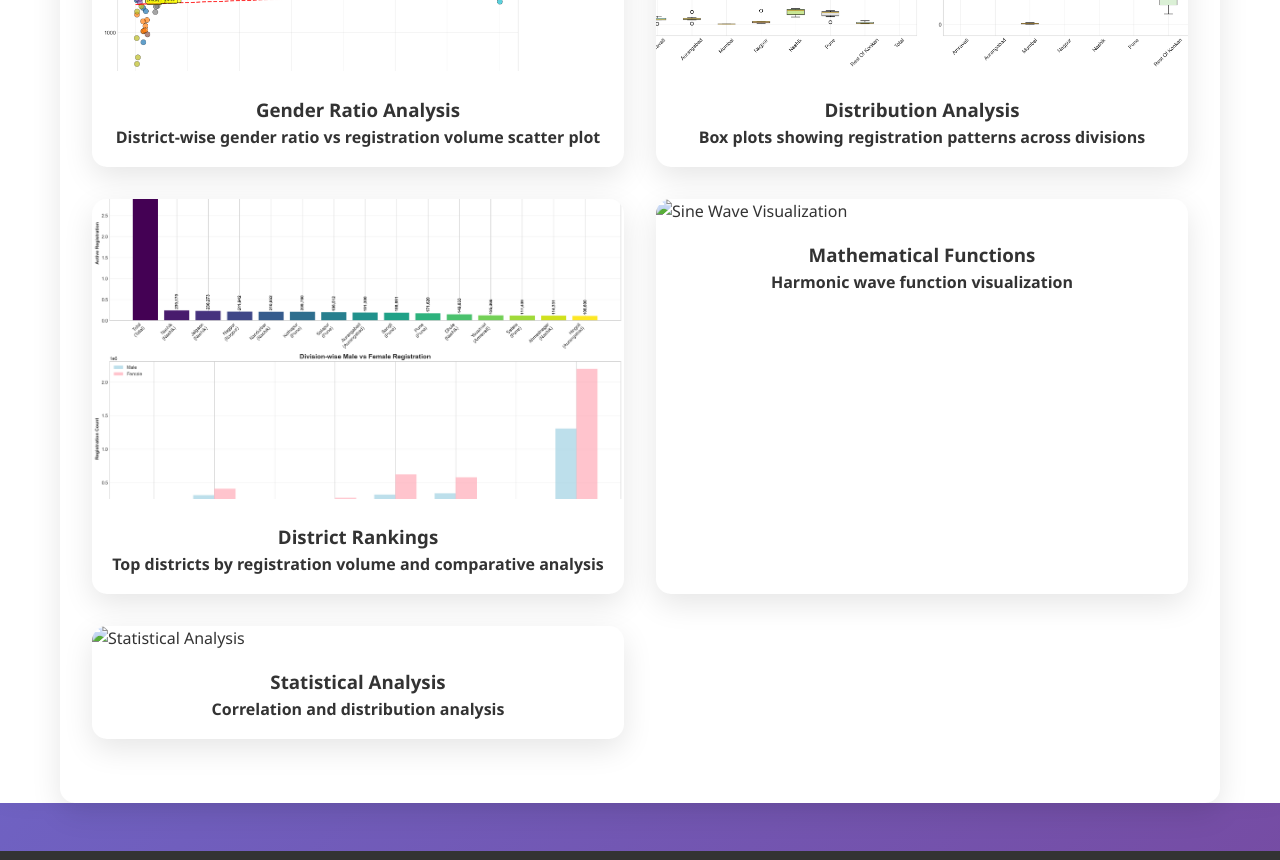
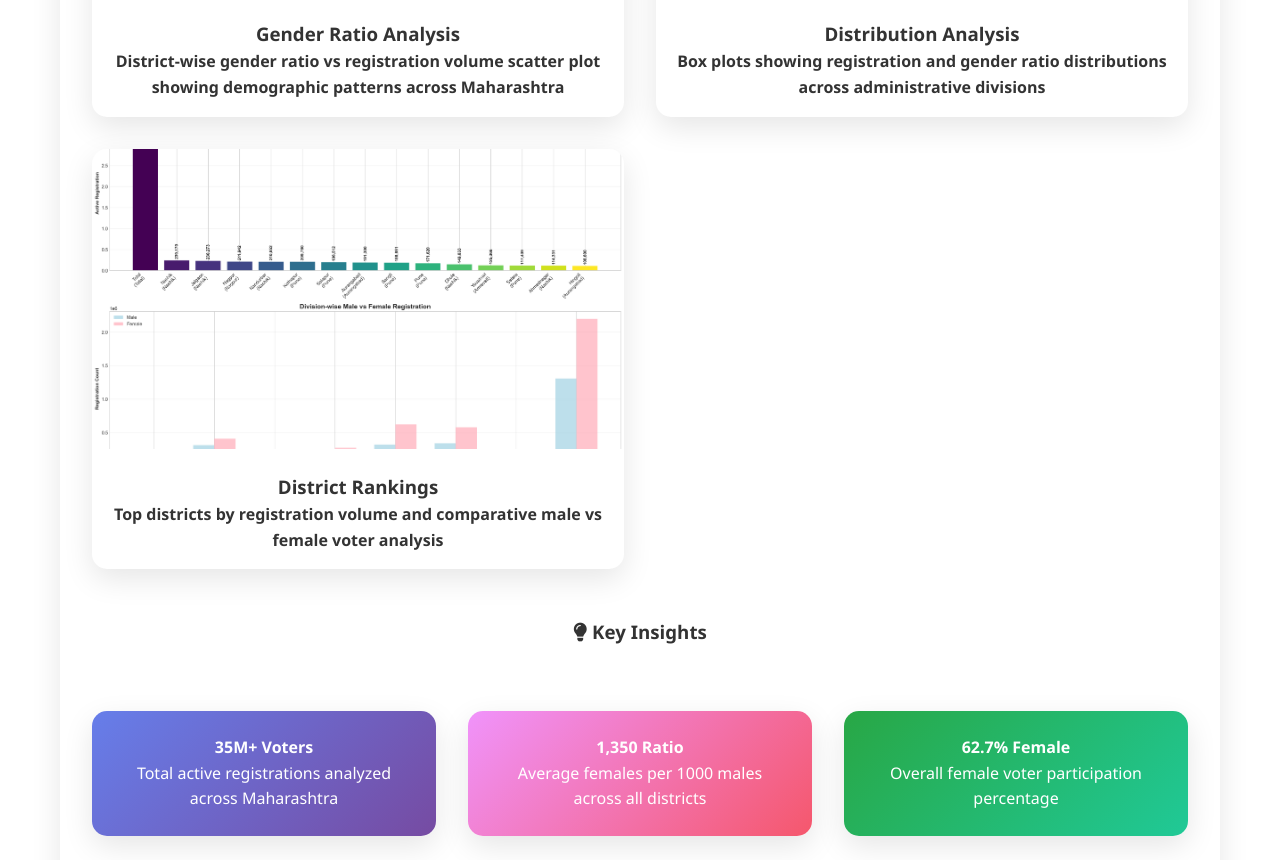
Before and after one commit to pushpayush007/ayushpushp.github.io, a plain HTML site: page visualizations.html in a window 1280 px wide. Shown: the part 980-1840 px from the top of the page. Drawn offline with Linux system fonts and the light colour scheme.

Commit message:
removed Mathematical Functions and statistical analysis plot

```diff
--- a/visualizations.html
+++ b/visualizations.html
@@ -23,7 +23,7 @@
     <div class="container">
       <section class="card">
         <h2 style="text-align: center;"><i class="fas fa-chart-line"></i> Data Science Projects & Visualizations</h2>
-        <p style="text-align: center; margin-bottom: 3rem;">Explore various data visualizations and analysis projects using Python and statistical methods</p>
+        <p style="text-align: center; margin-bottom: 3rem;">Explore data visualizations from real-world datasets and analysis projects using Python</p>
 
         <!-- Maharashtra Voter Analysis Section -->
         <div class="card" style="background: linear-gradient(135deg, #f093fb 0%, #f5576c 100%); color: white; margin-bottom: 3rem;">
@@ -39,20 +39,13 @@
           </div>
         </div>
 
-        <!-- Existing Visualization Gallery -->
-        <div style="text-align: center; margin-bottom: 2rem;">
-          <button class="btn" onclick="generateNewPlots()">
-            <i class="fas fa-sync-alt"></i> <span id="generate-btn-text">Generate New Plots</span>
-          </button>
-        </div>
-
         <div class="viz-gallery">
-          <!-- Voter Analysis Plots -->
+          <!-- Voter Analysis Plots Only -->
           <div class="viz-item">
             <img src="plots/scatter_plot.png" alt="Gender Ratio Scatter Plot" onclick="openImageModal(this)">
             <div class="viz-caption">
               <h3>Gender Ratio Analysis</h3>
-              <p>District-wise gender ratio vs registration volume scatter plot</p>
+              <p>District-wise gender ratio vs registration volume scatter plot showing demographic patterns across Maharashtra</p>
             </div>
           </div>
 
@@ -60,7 +53,7 @@
             <img src="plots/box_plot.png" alt="Division Distribution Box Plot" onclick="openImageModal(this)">
             <div class="viz-caption">
               <h3>Distribution Analysis</h3>
-              <p>Box plots showing registration patterns across divisions</p>
+              <p>Box plots showing registration and gender ratio distributions across administrative divisions</p>
             </div>
           </div>
 
@@ -68,24 +61,26 @@
             <img src="plots/bar_plot.png" alt="Top Districts Bar Plot" onclick="openImageModal(this)">
             <div class="viz-caption">
               <h3>District Rankings</h3>
-              <p>Top districts by registration volume and comparative analysis</p>
+              <p>Top districts by registration volume and comparative male vs female voter analysis</p>
             </div>
           </div>
+        </div>
 
-          <!-- Original Demo Plots -->
-          <div class="viz-item">
-            <img src="plots/plot1.png" alt="Sine Wave Visualization" onclick="openImageModal(this)">
-            <div class="viz-caption">
-              <h3>Mathematical Functions</h3>
-              <p>Harmonic wave function visualization</p>
+        <!-- Additional Analysis Section -->
+        <div style="text-align: center; margin: 3rem 0;">
+          <h3><i class="fas fa-lightbulb"></i> Key Insights</h3>
+          <div style="display: grid; grid-template-columns: repeat(auto-fit, minmax(250px, 1fr)); gap: 2rem; margin-top: 2rem;">
+            <div class="card" style="background: linear-gradient(135deg, #667eea 0%, #764ba2 100%); color: white; padding: 1.5rem;">
+              <h4>35M+ Voters</h4>
+              <p>Total active registrations analyzed across Maharashtra</p>
             </div>
-          </div>
-
-          <div class="viz-item">
-            <img src="plots/plot2.png" alt="Statistical Analysis" onclick="openImageModal(this)">
-            <div class="viz-caption">
-              <h3>Statistical Analysis</h3>
-              <p>Correlation and distribution analysis</p>
+            <div class="card" style="background: linear-gradient(135deg, #f093fb 0%, #f5576c 100%); color: white; padding: 1.5rem;">
+              <h4>1,350 Ratio</h4>
+              <p>Average females per 1000 males across all districts</p>
+            </div>
+            <div class="card" style="background: linear-gradient(135deg, #28a745 0%, #20c997 100%); color: white; padding: 1.5rem;">
+              <h4>62.7% Female</h4>
+              <p>Overall female voter participation percentage</p>
             </div>
           </div>
         </div>
```
